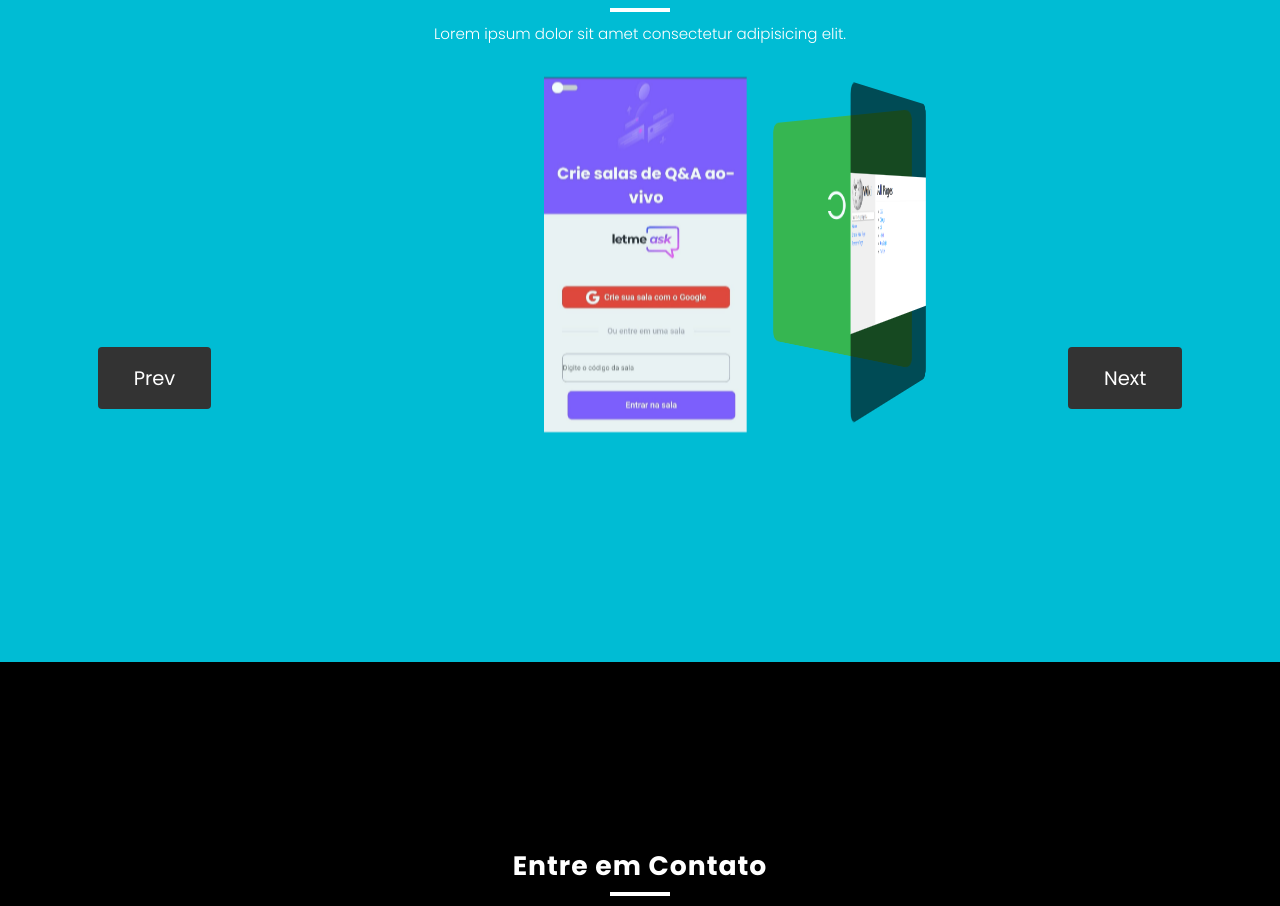
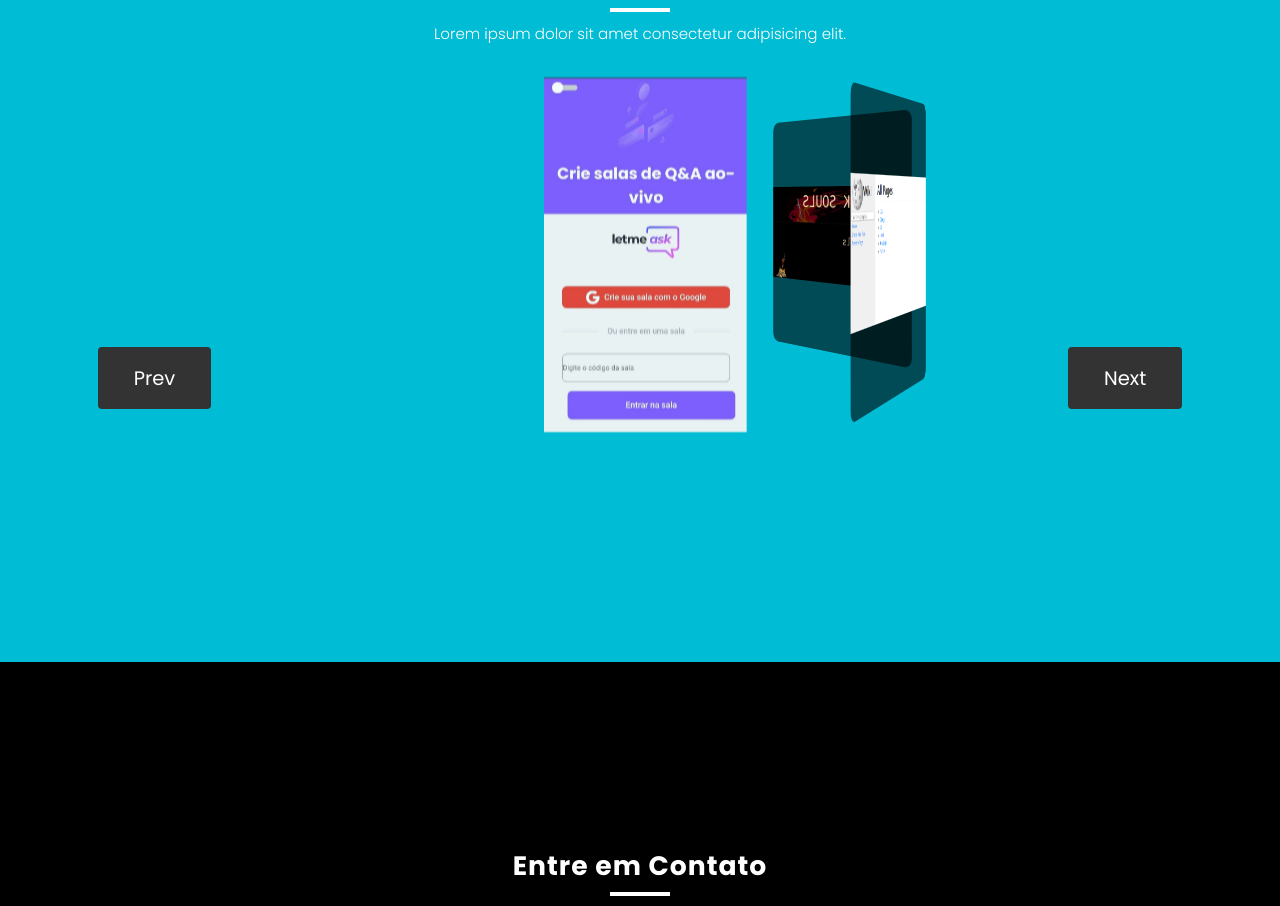
Before and after one commit to Oliveira-Renato/MyPortfolio, a React (Create React App) app: page / in a window 1280 px wide. Shown: the part 2576-3482 px from the top of the page. Built offline with nearby package versions, Linux system fonts and the light colour scheme.

Commit message:
Adding souls site

```diff
--- a/src/components/projects/index.tsx
+++ b/src/components/projects/index.tsx
@@ -61,8 +61,8 @@ export function Projects(){
             <a className="carousel" href="https://github.com/Oliveira-Renato/me50" target="blank" >
               <div className="item b"></div>
             </a>
-            <a className="carousel" href="http://letmeask-now.web.app" target="blank" >
-              <div className="item c">C</div>
+            <a className="carousel" href="https://oliveira-renato.github.io/" target="blank" >
+              <div className="item c"></div>
             </a>
 
               {/* <div className="item d">D</div>
--- a/src/components/projects/style.scss
+++ b/src/components/projects/style.scss
@@ -75,8 +75,13 @@
               transform: rotateY(60deg) translateZ(250px);
             }
             &.c {
+              opacity: 1;
+              background-color: rgba(0, 0, 0, .6);
+              background-image: url("./images/darkSouls/darksouls.png");
+              background-size: contain;
+              background-position: center;
+              background-repeat: no-repeat;
               transform: rotateY(120deg) translateZ(250px);
-              background: #39b54a;
             }
             &.d {
               transform: rotateY(180deg) translateZ(250px);
```
Also changed, not shown: src/components/projects/images/darkSouls/darksouls.png (added).
